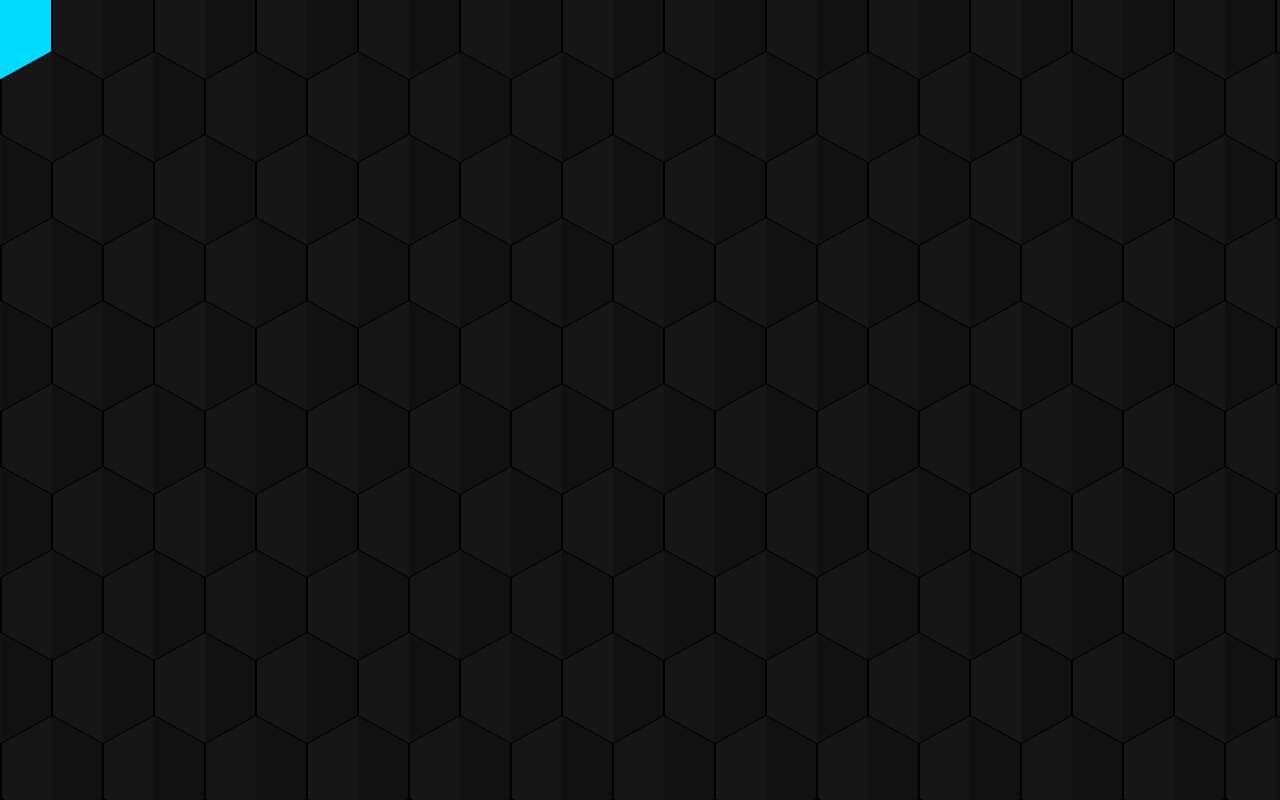
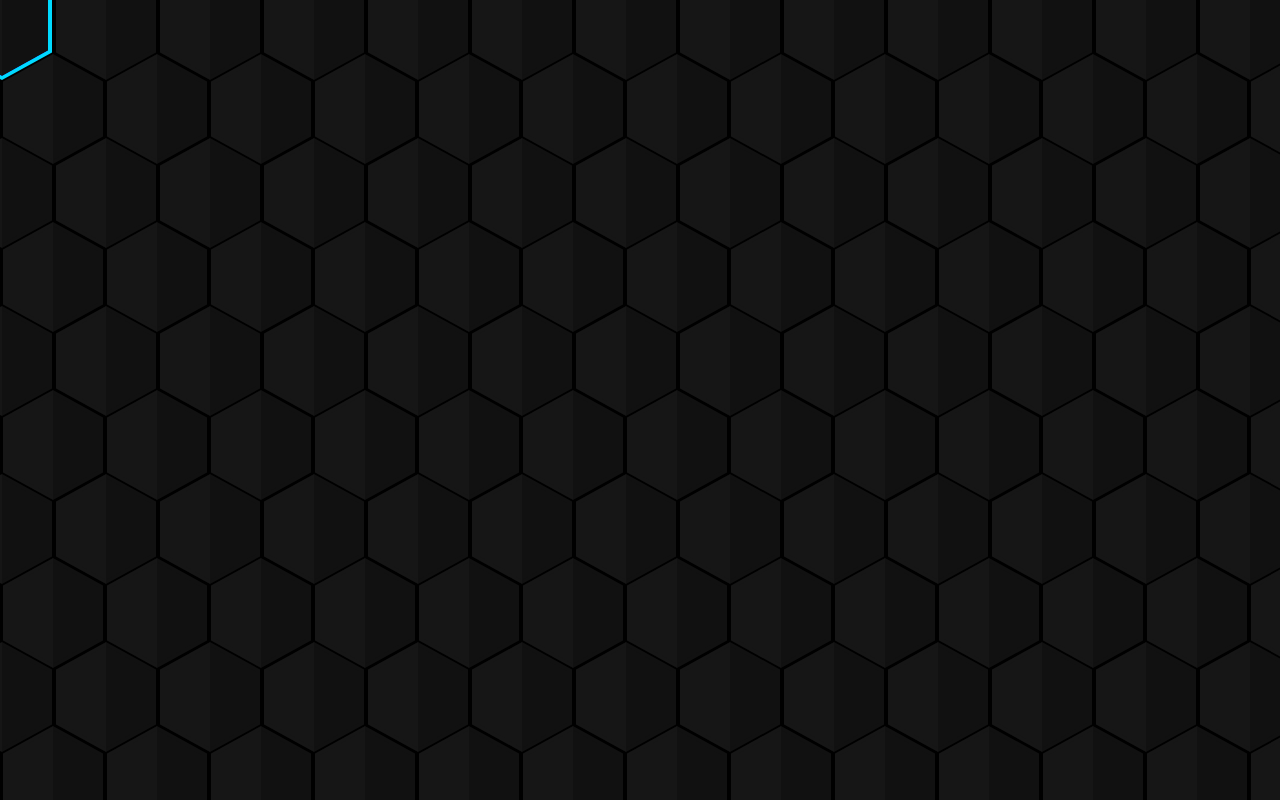
Before and after one commit to aswin2108/Whimsical-Project, a plain HTML site: page index.html in a window 1280 px wide. Drawn offline with Linux system fonts and the light colour scheme.

Commit message:
hollow hexagon trail

```diff
--- a/styles.css
+++ b/styles.css
@@ -37,13 +37,24 @@ body{
     width:100px;
     height:110px;
     background: #111;
-    margin:1px;
+    margin:2px;
     clip-path: polygon(50% 0%, 100% 25%, 100% 75%, 50% 100%, 0% 75%, 0% 25%);
     transition: 2s;
 }
 .hexagon:hover{
     transition:0s;
     background:#0f0;
+}
+.hexagon:after{
+    content:'';
+    position:absolute;
+    top:4px;
+    bottom:4px;
+    left:4px;
+    right:4px;
+    background: #111;
+    clip-path: polygon(50% 0%, 100% 25%, 100% 75%, 50% 100%, 0% 75%, 0% 25%);
+    z-index: 1;
 }
 .hexagon:before{
    content:'';
@@ -54,5 +65,6 @@ body{
    height:100%;
    pointer-events: none;
    background: rgba(255,255,255,0.02);
+   z-index: 2;
 
 }
```
